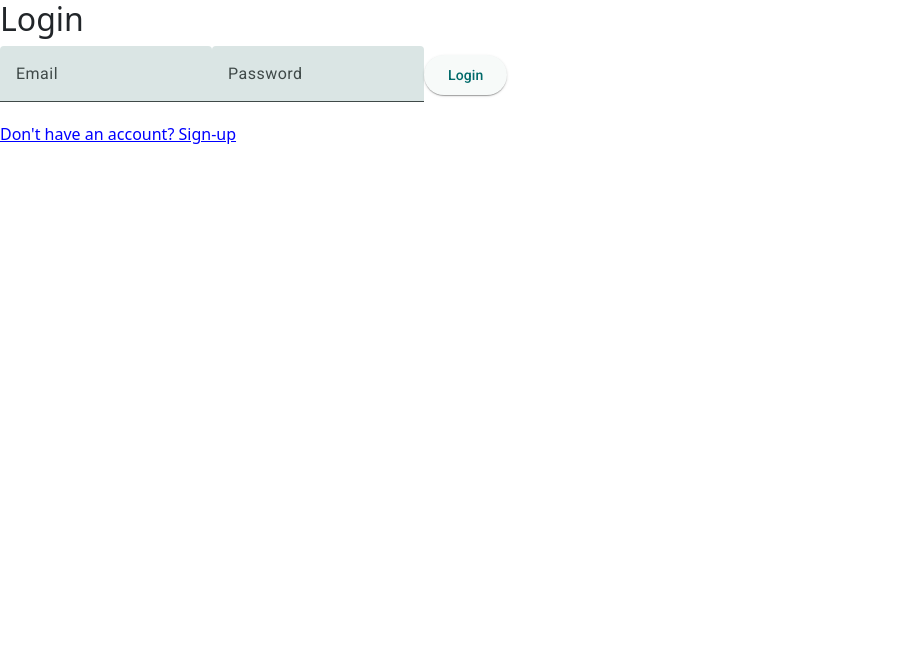
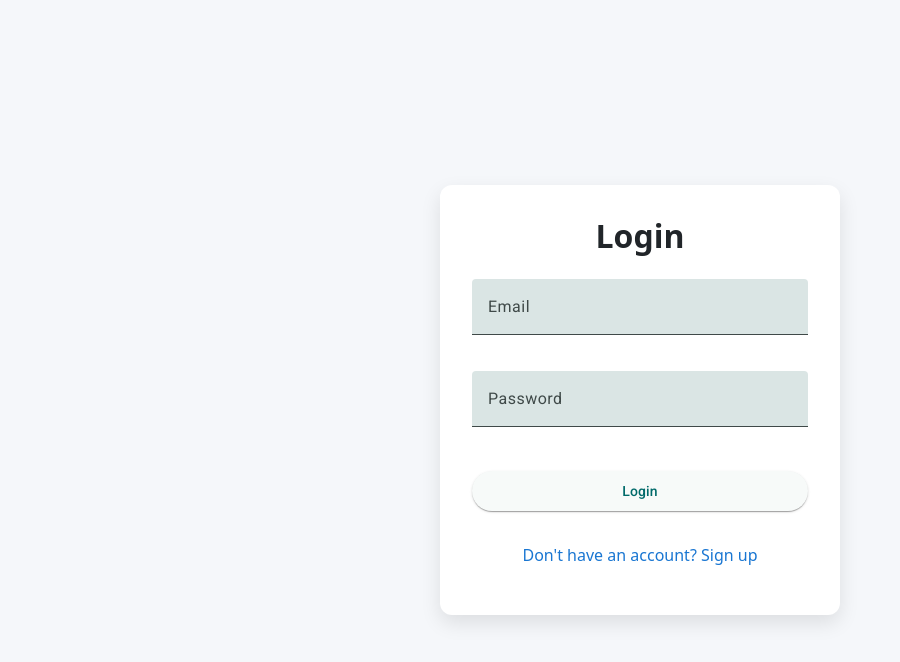
Before and after one commit to meHIGH-265/DeviceManagementSystem, an Angular app in the folder frontend/device-management-ui/: page / in a window 1280 px wide. Shown: the top 662 px of the page, without its empty margins (0-900 px from the left). Built offline with nearby package versions, Linux system fonts and the light colour scheme.

Commit message:
Added basic styling for the login page

```diff
--- a/frontend/device-management-ui/src/app/auth/login/login.css
+++ b/frontend/device-management-ui/src/app/auth/login/login.css
@@ -0,0 +1,59 @@
+/* Center the whole page */
+.login-container {
+  height: 100vh;
+  display: flex;
+  justify-content: center;
+  align-items: center;
+  background-color: #f5f7fa;
+}
+
+/* Card-like container */
+.login-card {
+  background: #ffffff;
+  padding: 32px;
+  border-radius: 12px;
+  box-shadow: 0 8px 20px rgba(0, 0, 0, 0.1);
+  width: 100%;
+  max-width: 400px;
+}
+
+/* Title styling */
+.login-title {
+  text-align: center;
+  margin-bottom: 24px;
+  font-weight: 600;
+}
+
+/* Form layout */
+.login-form {
+  display: flex;
+  flex-direction: column;
+  gap: 16px;
+}
+
+/* Full width fields */
+.full-width {
+  width: 100%;
+}
+
+/* Button styling */
+.login-button {
+  width: 100%;
+  margin-top: 8px;
+}
+
+/* Register link */
+.register-link {
+  text-align: center;
+  margin-top: 16px;
+}
+
+.register-link a {
+  color: #1976d2;
+  text-decoration: none;
+  font-weight: 500;
+}
+
+.register-link a:hover {
+  text-decoration: underline;
+}
--- a/frontend/device-management-ui/src/app/auth/login/login.html
+++ b/frontend/device-management-ui/src/app/auth/login/login.html
@@ -1,25 +1,41 @@
-<h2>Login</h2>
+<div class="login-container">
+  <div class="login-card">
+    <h2 class="login-title">Login</h2>
 
-<form [formGroup]="form">
-  <mat-form-field appearance="fill">
-    <input matInput placeholder="Email" formControlName="email">
+    <form [formGroup]="form" class="login-form">
+      <mat-form-field appearance="fill" class="full-width">
+        <input matInput placeholder="Email" formControlName="email" />
         <mat-error *ngIf="form.controls.email.invalid && form.controls.email.touched">
           Email is required
         </mat-error>
       </mat-form-field>
 
-  <mat-form-field appearance="fill">
-    <input matInput type="password" placeholder="Password" formControlName="password">
+      <mat-form-field appearance="fill" class="full-width">
+        <input
+          matInput
+          type="password"
+          placeholder="Password"
+          formControlName="password"
+        />
         <mat-error *ngIf="form.controls.password.invalid && form.controls.password.touched">
           Password is required
         </mat-error>
       </mat-form-field>
 
-  <button mat-raised-button color="primary" (click)="login()">Login</button>
+      <button
+        mat-raised-button
+        color="primary"
+        class="login-button"
+        (click)="login()"
+      >
+        Login
+      </button>
 
-  <p>
-    <a routerLink="/register" style="color: blue; text-decoration: underline;">
-      Don't have an account? Sign-up
+      <p class="register-link">
+        <a routerLink="/register">
+          Don't have an account? Sign up
         </a>
       </p>
     </form>
+  </div>
+</div>
--- a/frontend/device-management-ui/src/app/auth/login/login.ts
+++ b/frontend/device-management-ui/src/app/auth/login/login.ts
@@ -20,7 +20,8 @@ import { AuthResponse } from '../../models/auth-response.model';
     MatInputModule,
     MatButtonModule
   ],
-  templateUrl: './login.html'
+  templateUrl: './login.html',
+  styleUrl: './login.css'
 })
 export class LoginComponent {
 
```
Lines whose indentation alone changed are shown as unchanged.
